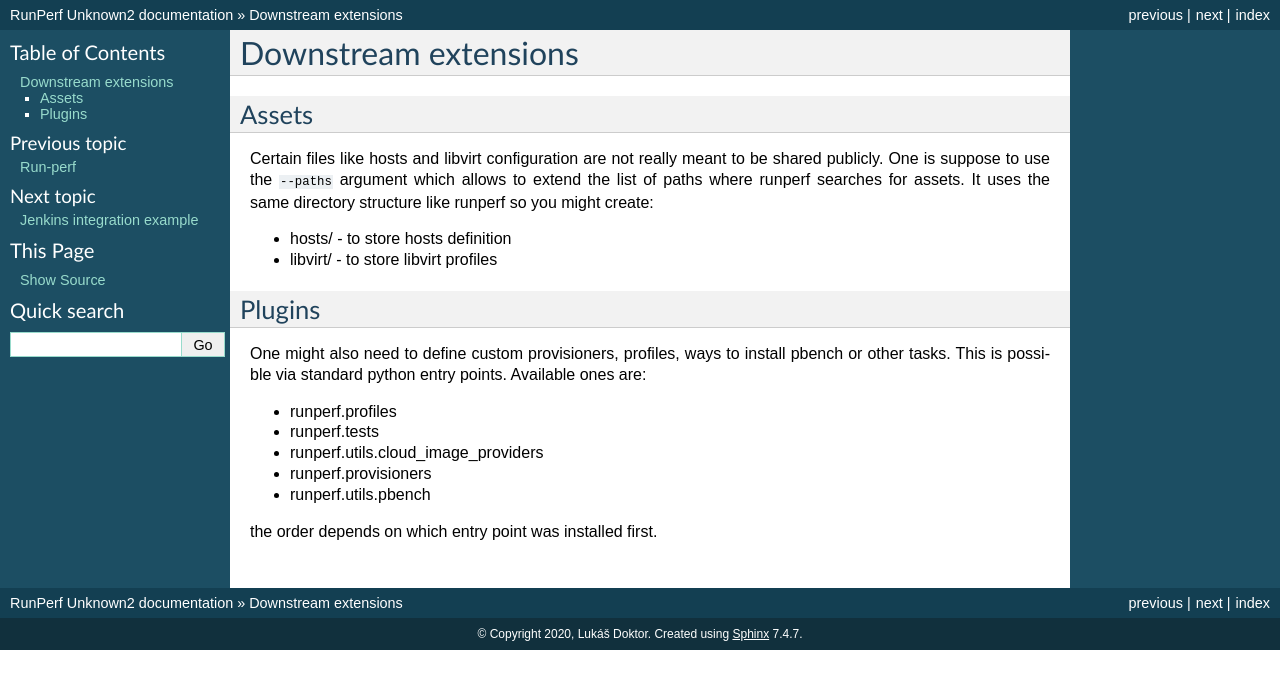
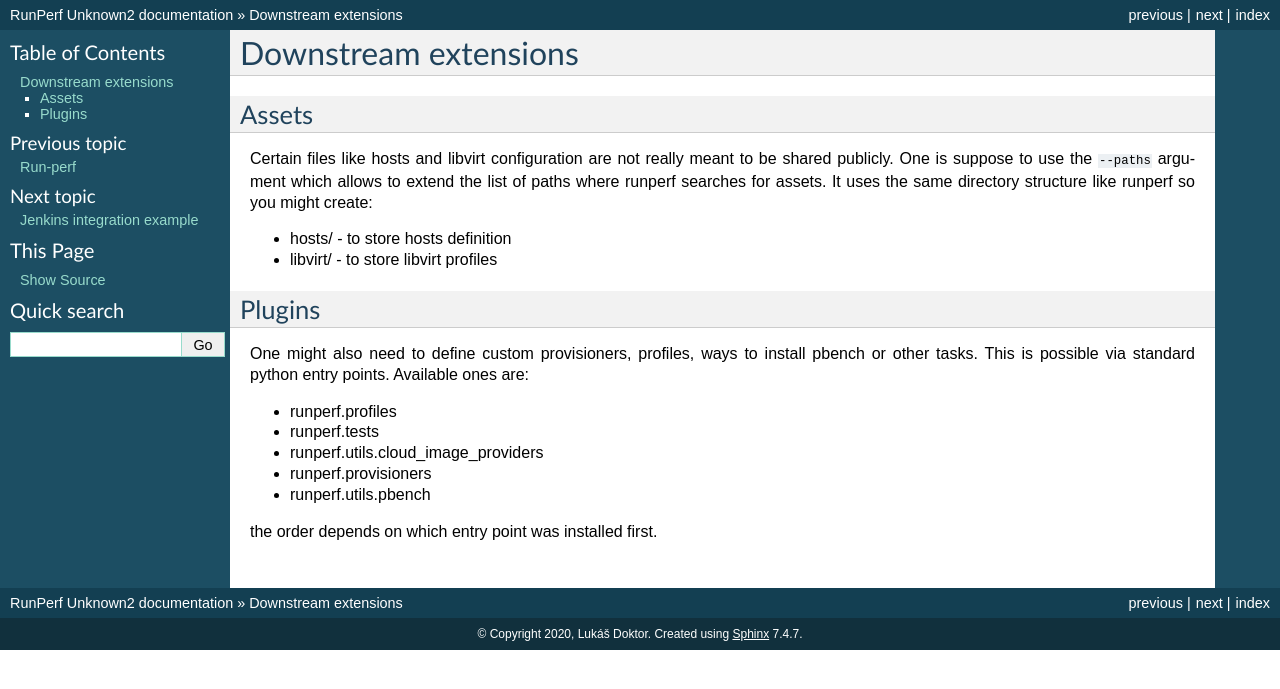
Before and after one commit to distributed-system-analysis/run-perf, a Sphinx documentation site: the page built from docs/source/downstream.rst, in a window 1280 px wide. Shown: the top 689 px of the page. Built offline with Sphinx 7.4.7, drawn with Linux system fonts in a browser that asks for light colours; pages that are not in the unit, such as notebooks, are missing from menus; the version number could not be read and is left out.

Commit message:
docs: Increase the docs frame
Signed-off-by: Lukáš Doktor <ldoktor@redhat.com>

```diff
--- a/docs/source/conf.py
+++ b/docs/source/conf.py
@@ -131,6 +131,8 @@ html_theme = 'classic'
 # so a file named "default.css" will overwrite the builtin "default.css".
 html_static_path = ['_static']
 
+html_theme_options = {'body_max_width': '90%'}
+
 intersphinx_mapping = {'http://docs.python.org/3': None}  # pylint: disable=C0103
 
 autoclass_content = 'both'  # pylint: disable=C0103
```
